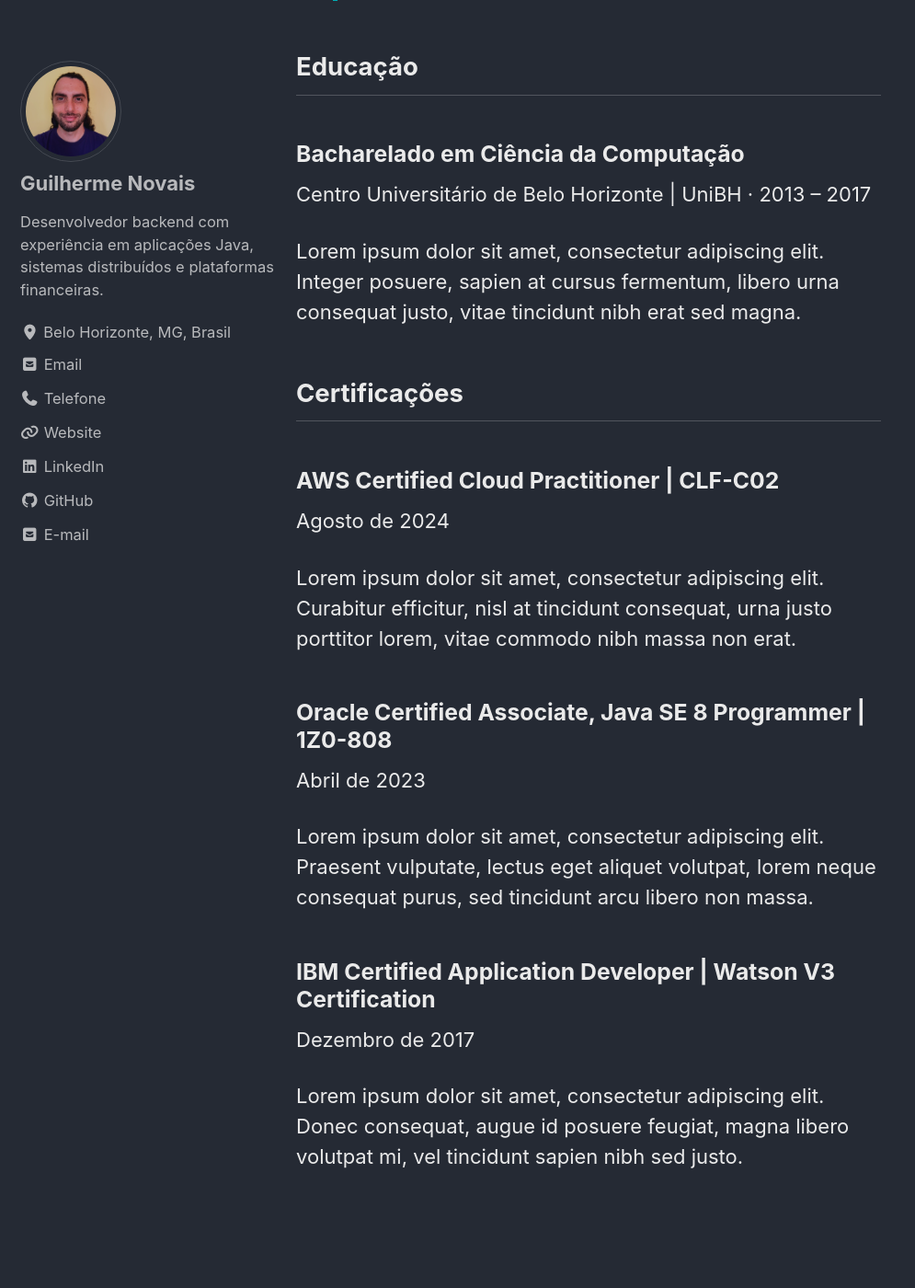
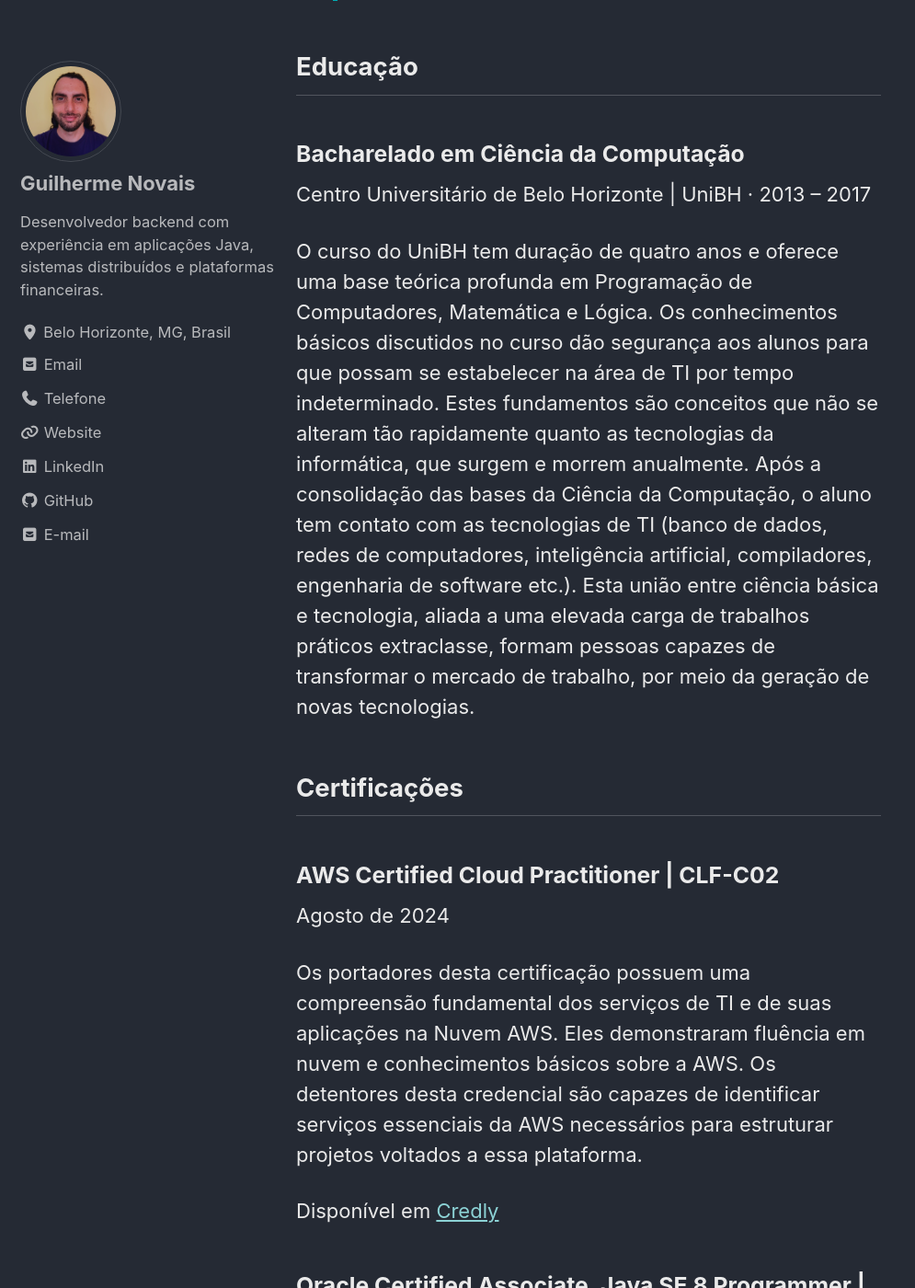
Before and after one commit to guiNovais/guiNovais.github.io, a Jekyll site: the page built from index.md, in a window 1280 px wide and 1400 px high, scrolled down 9961 px. Shown: the whole window at 92% size, without its empty margins (0-995 px from the left). Built offline with Jekyll 4.4.1, drawn with Linux system fonts in a browser that asks for light colours; cached includes are drawn as plain includes; some of the changed text lies outside the part shown.

Commit message:
:speech_balloon: education and certifications description

```diff
--- a/_data/portfolio/pt-BR.yml
+++ b/_data/portfolio/pt-BR.yml
@@ -238,27 +238,43 @@ education:
   - institution: Centro Universitário de Belo Horizonte | UniBH
     degree: Bacharelado em Ciência da Computação
     period: 2013 – 2017
-    description: >-
-      Lorem ipsum dolor sit amet, consectetur adipiscing elit. Integer posuere,
-      sapien at cursus fermentum, libero urna consequat justo, vitae tincidunt
-      nibh erat sed magna.
+    description: |-
+      O curso do UniBH tem duração de quatro anos e oferece uma base teórica profunda
+      em Programação de Computadores, Matemática e Lógica. Os conhecimentos básicos
+      discutidos no curso dão segurança aos alunos para que possam se estabelecer na área de TI
+      por tempo indeterminado. Estes fundamentos são conceitos que não se alteram tão rapidamente
+      quanto as tecnologias da informática, que surgem e morrem anualmente. Após a consolidação
+      das bases da Ciência da Computação, o aluno tem contato com as tecnologias de TI (banco de dados,
+      redes de computadores, inteligência artificial, compiladores, engenharia de software etc.).
+      Esta união entre ciência básica e tecnologia, aliada a uma elevada carga de trabalhos práticos
+      extraclasse, formam pessoas capazes de transformar o mercado de trabalho, por meio da
+      geração de novas tecnologias.
 
 certifications:
   - name: AWS Certified Cloud Practitioner | CLF-C02
     period: Agosto de 2024
-    description: >-
-      Lorem ipsum dolor sit amet, consectetur adipiscing elit. Curabitur
-      efficitur, nisl at tincidunt consequat, urna justo porttitor lorem, vitae
-      commodo nibh massa non erat.
+    description: |-
+      Os portadores desta certificação possuem uma compreensão fundamental dos serviços de TI e de
+      suas aplicações na Nuvem AWS. Eles demonstraram fluência em nuvem e conhecimentos básicos sobre a AWS.
+      Os detentores desta credencial são capazes de identificar serviços essenciais da AWS necessários para
+      estruturar projetos voltados a essa plataforma.
+
+      Disponível em [Credly](https://www.credly.com/badges/45b51e28-7278-4e84-aa5e-45b6721c79e2/public_url)
+
   - name: Oracle Certified Associate, Java SE 8 Programmer | 1Z0-808
     period: Abril de 2023
-    description: >-
-      Lorem ipsum dolor sit amet, consectetur adipiscing elit. Praesent
-      vulputate, lectus eget aliquet volutpat, lorem neque consequat purus,
-      sed tincidunt arcu libero non massa.
+    description: |-
+      Um Oracle Certified Associate, Java SE 8 Programmer demonstrou conhecimento de conceitos
+      de orientação a objetos, da linguagem de programação Java e conhecimento geral sobre
+      plataformas e tecnologias Java.
+
+      Disponível em [Oracle](https://catalog-education.oracle.com/ords/certview/sharebadge?id=D7A44D33371E00EB99E4C197A894853BB56361277C5ADB76E1CED012B838D3D1)
   - name: IBM Certified Application Developer | Watson V3 Certification
     period: Dezembro de 2017
-    description: >-
-      Lorem ipsum dolor sit amet, consectetur adipiscing elit. Donec consequat,
-      augue id posuere feugiat, magna libero volutpat mi, vel tincidunt sapien
-      nibh sed justo.
+    description: |-
+      Este profissional técnico compreende os conceitos essenciais para o desenvolvimento de
+      aplicações utilizando os serviços IBM Watson. Possui experiência com a plataforma IBM Bluemix
+      Platform-as-a-Service e é capaz de consumir os serviços IBM Watson em uma aplicação.
+      Este profissional consegue executar essas tarefas com pouca supervisão.
+
+      Disponível em [Credly](https://www.credly.com/badges/8f4d6930-5675-48d7-badf-aae512673777/)
```
